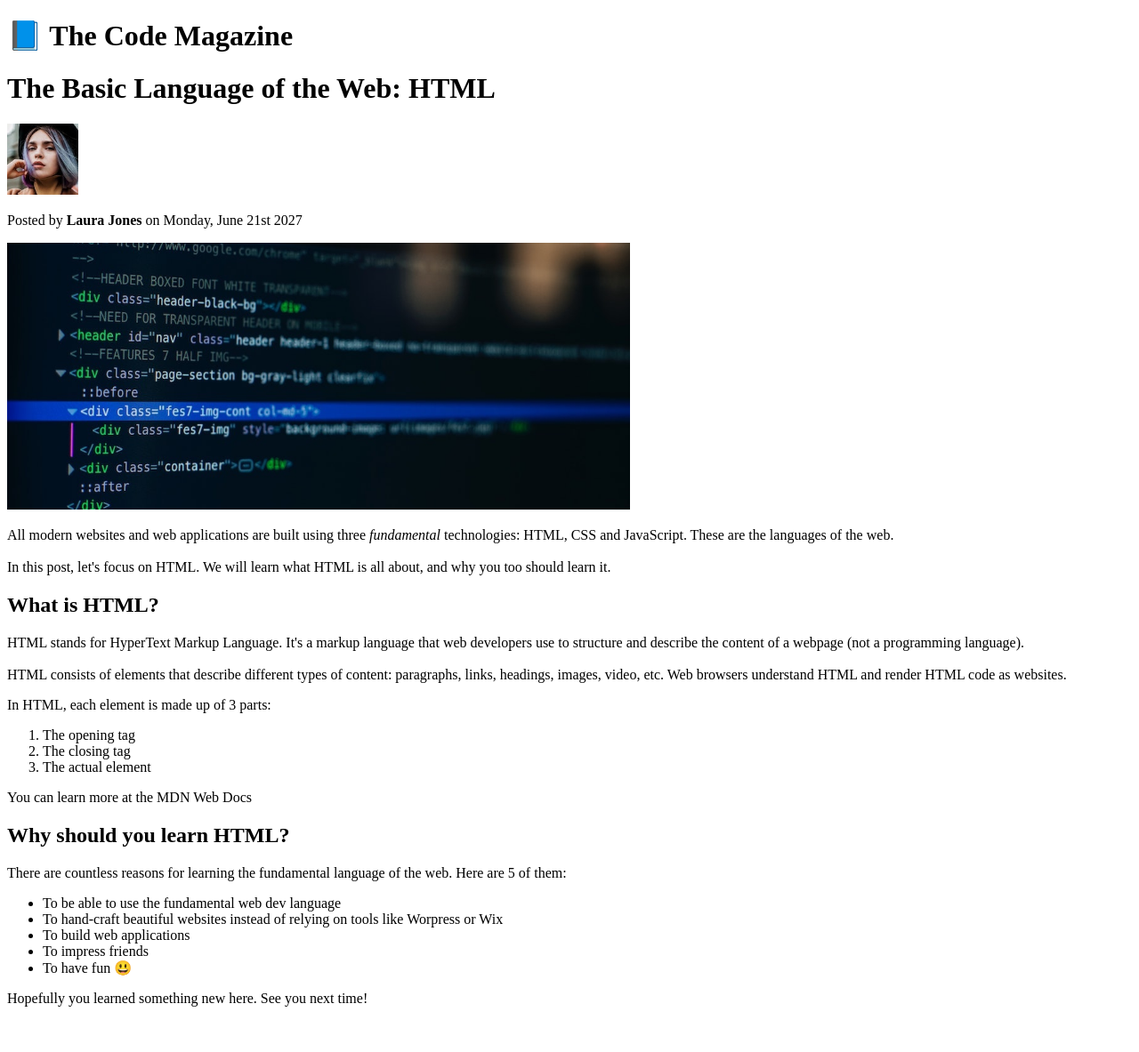
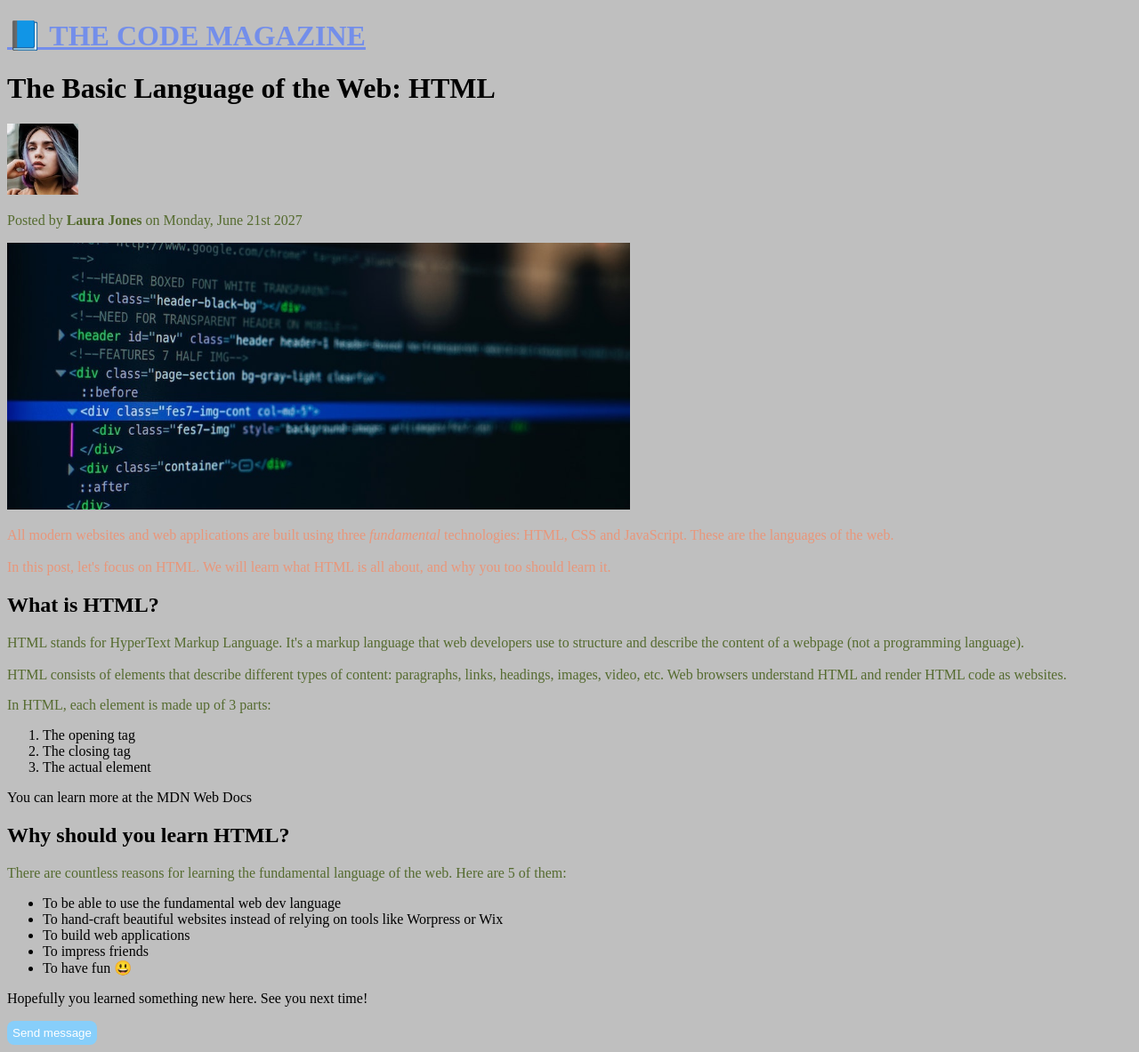
Before and after one commit to gabriela-pintea/FE_tekwill, a plain HTML site: page index.html in a window 1280 px wide. Shown: the whole page at 89% size. Before the commit the page ends 1148 px from the top, so only its background shows below. Drawn offline with Linux system fonts and the light colour scheme.

Commit message:
css style added

```diff
--- a/index.html
+++ b/index.html
@@ -2,16 +2,31 @@
 <html>
   <head>
     <title>The Basic Language of the Web: HTML</title>
+    <link rel="stylesheet" href="style.css">
+    <style>
+      .send_message{
+        background-color: lightskyblue;
+        color: white;
+        padding: 6px;
+        border-radius: 8px;
+        border: none;
+      }
+      .send_message:hover{
+        background-color: white;
+        color: lightblue;
+        cursor: pointer;
+      }
+    </style>
   </head>
-  <body>
-    <h1>📘 The Code Magazine</h1>
+  <body style="background-color: rgba(128, 128, 128, 0.5);">
+    <h1 class="h1_title">📘 The Code Magazine</h1>
     <h1>The Basic Language of the Web: HTML</h1>
 
     <img src="img/laura-jones.jpg" alt="Laura Jones" width="80" height="80">
     <p>Posted by <strong>Laura Jones</strong> on Monday, June 21st 2027</p>
     <img src="img/post-img.jpg" alt="continut" width="700" height="300">
 
-    <p>
+    <p class="intro">
       All modern websites and web applications are built using three <i>fundamental</i> technologies: HTML, CSS and JavaScript. These are the languages of the web. <br><br> In this post, let's focus on HTML. We will learn what HTML is all about, and why you too should learn it.
     </p>
     <h2>What is HTML?</h2>
@@ -39,5 +54,6 @@
       </ul>
       Hopefully you learned something new here. See you next time!
     </p>
+    <button class="send_message">Send message</button>
   </body>
 </html>
--- /dev/null
+++ b/style.css
@@ -0,0 +1,12 @@
+
+.h1_title{
+  color: rgba(108, 137, 239, 0.909);
+  text-transform: uppercase;
+  text-decoration: underline;
+}
+p{
+  color: darkolivegreen;
+}
+.intro{
+  color: darksalmon;
+}
```
